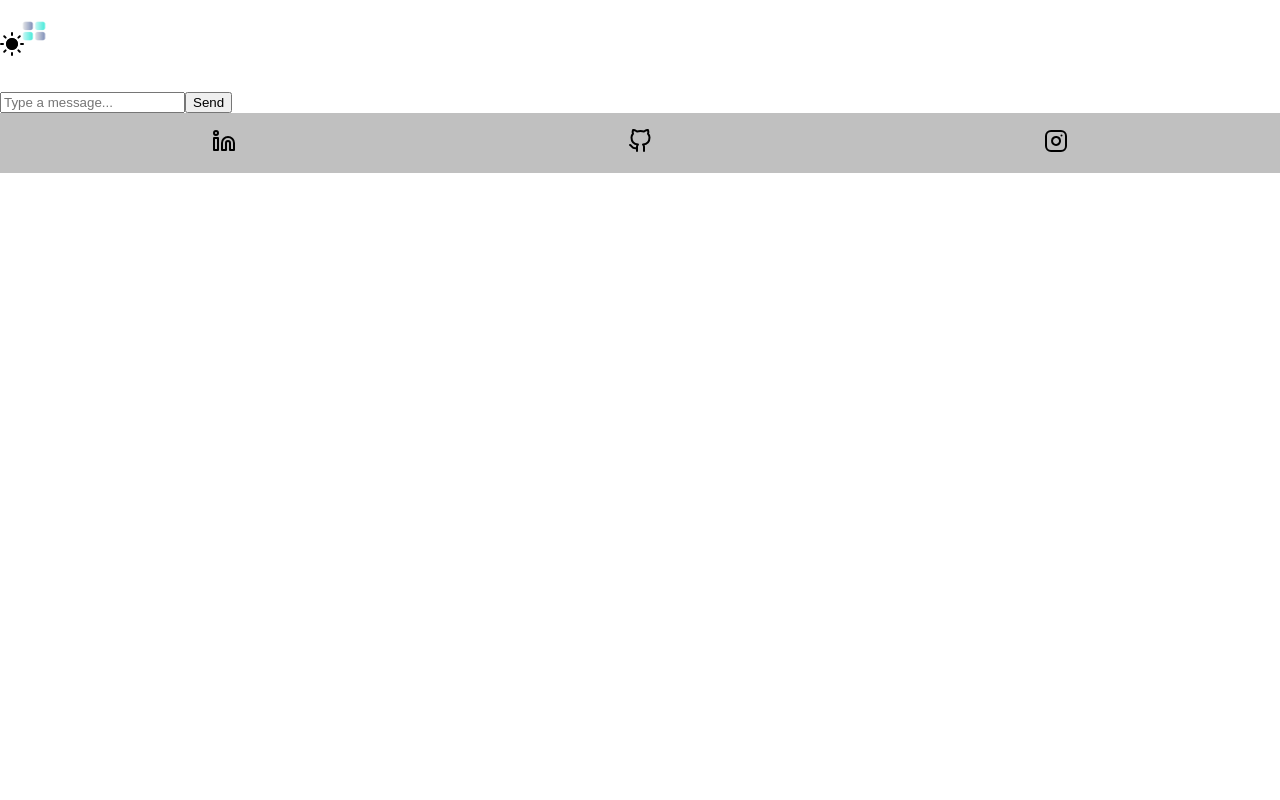
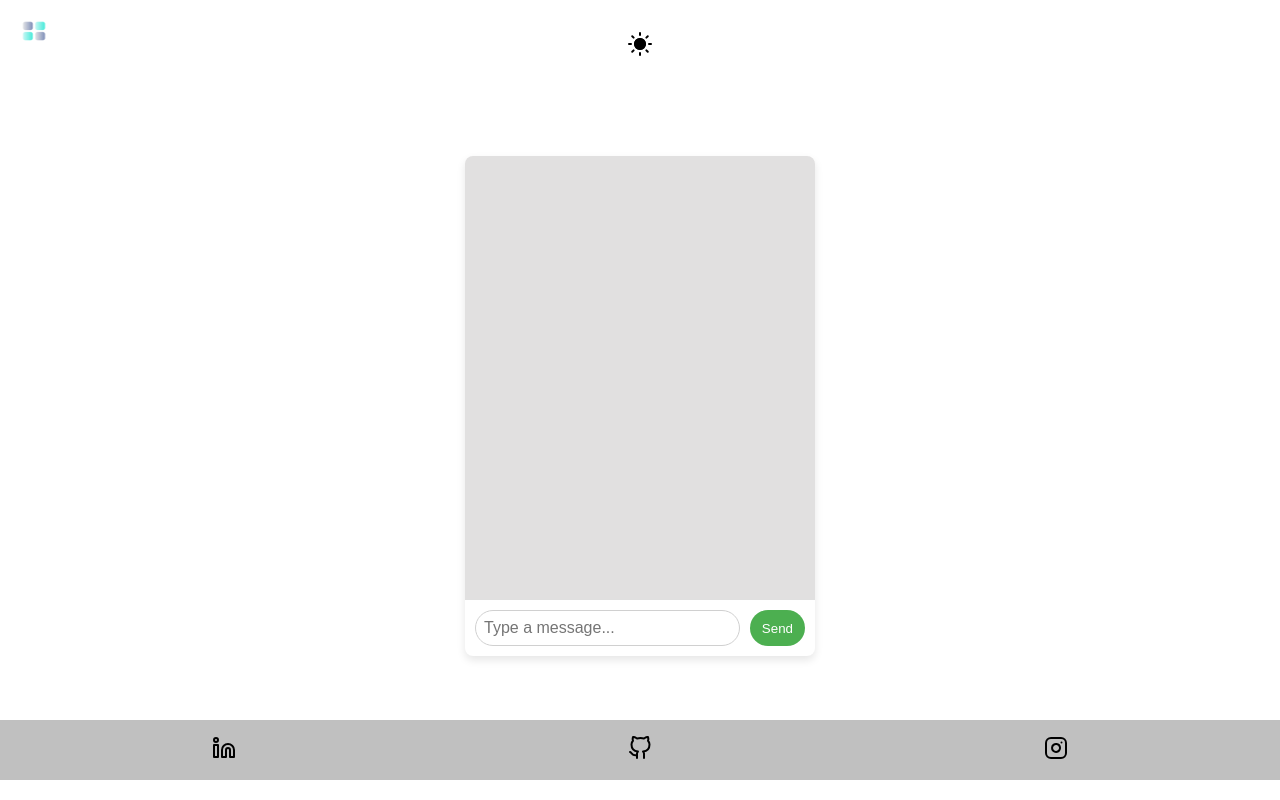
Before and after one commit to RYeeAnn/brainstation-capstone, a React (Create React App) app: page /ChatBotPage in a window 1280 px wide. Built offline with nearby package versions, Linux system fonts and the light colour scheme.

Commit message:
input font size to 16px

```diff
--- a/src/pages/ChatBotPage/ChatBotPage.scss
+++ b/src/pages/ChatBotPage/ChatBotPage.scss
@@ -1,121 +1,122 @@
 @use '../../partials/styles/mixins.scss' as *;
 @use '../../partials/styles/variables.scss' as *;
 
-// /* ChatbotPage.scss */
-// .chatbot {
+/* ChatbotPage.scss */
+.chatbot {
 
-//   text-align: center;
+  text-align: center;
 
-//       &.dark-mode {
-//         background-color: #1a1a1a; /* Dark background color */
-//         color: #ffffff;
-//       }
+      &.dark-mode {
+        background-color: #1a1a1a; /* Dark background color */
+        color: #ffffff;
+      }
 
-//       .dark-mode-toggle {
-//         margin-top: 20px;
-//         button {
-//           background-color: #007bff;
-//           color: white;
-//           border: none;
-//           padding: 10px 20px;
-//           border-radius: 5px;
-//           cursor: pointer;
-//           transition: background-color 0.2s;
+      .dark-mode-toggle {
+        margin-top: 20px;
+        button {
+          background-color: #007bff;
+          color: white;
+          border: none;
+          padding: 10px 20px;
+          border-radius: 5px;
+          cursor: pointer;
+          transition: background-color 0.2s;
 
-//           &:hover {
-//             background-color: #0056b3;
-//           }
-//         }
-//       }
-//   }
+          &:hover {
+            background-color: #0056b3;
+          }
+        }
+      }
+  }
 
-//   //chatbot
-//   .container {
-//     display: flex;
-//     justify-content: center;
+  //chatbot
+  .container {
+    display: flex;
+    justify-content: center;
 
-//     @include tablet {
-//       padding: 4rem;
-//     }
-//   }
+    @include tablet {
+      padding: 4rem;
+    }
+  }
 
-//   .chat-window {
-//     width: 350px;
-//     height: 500px;
-//     border-radius: 8px;
-//     overflow: hidden;
-//     box-shadow: 0 4px 8px rgba(0, 0, 0, 0.1);
-//     display: flex;
-//     flex-direction: column;
-//     background-color: #fff;
-//   }
+  .chat-window {
+    width: 350px;
+    height: 500px;
+    border-radius: 8px;
+    overflow: hidden;
+    box-shadow: 0 4px 8px rgba(0, 0, 0, 0.1);
+    display: flex;
+    flex-direction: column;
+    background-color: #fff;
+  }
 
-//   .chat-messages {
-//     background-color: rgb(225, 224, 224);
-//     color: black;
-//     flex-grow: 1;
-//     padding: 10px;
-//     overflow-y: auto;
-//     display: flex;
-//     flex-direction: column;
-//     gap: 10px;
-//   }
+  .chat-messages {
+    background-color: rgb(225, 224, 224);
+    color: black;
+    flex-grow: 1;
+    padding: 10px;
+    overflow-y: auto;
+    display: flex;
+    flex-direction: column;
+    gap: 10px;
+  }
 
-//   .message {
-//     background-color: #e4f5d4;
-//     padding: 8px 10px;
-//     border-radius: 16px;
-//     max-width: 70%;
-//     align-self: flex-start; /* Change from flex-end to flex-start for bot messages */
-//     word-wrap: break-word;
-//   }
+  .message {
+    background-color: #e4f5d4;
+    padding: 8px 10px;
+    border-radius: 16px;
+    max-width: 70%;
+    align-self: flex-start; /* Change from flex-end to flex-start for bot messages */
+    word-wrap: break-word;
+  }
 
-//   .user {
-//     background-color: #dcf8c6;
-//     align-self: flex-end;
-//     margin-left: auto;
-//   }
+  .user {
+    background-color: #dcf8c6;
+    align-self: flex-end;
+    margin-left: auto;
+  }
 
-//   .bot {
-//     background-color: #f1f0f0;
-//     align-self: flex-start; /* Bot messages are now on the left */
-//     margin-right: auto;
-//   }
+  .bot {
+    background-color: #f1f0f0;
+    align-self: flex-start; /* Bot messages are now on the left */
+    margin-right: auto;
+  }
 
-//   .message-input {
-//     border-top: 1px solid #e0e0e0;
-//     padding: 10px;
-//     display: flex;
-//     gap: 10px;
+  .message-input {
+    border-top: 1px solid #e0e0e0;
+    padding: 10px;
+    display: flex;
+    gap: 10px;
 
-//     input {
-//       flex-grow: 1;
-//       padding: 8px;
-//       border-radius: 20px;
-//       border: 1px solid #d0d0d0;
-//       outline: none;
+    input {
+      font-size: 16px;
+      flex-grow: 1;
+      padding: 8px;
+      border-radius: 20px;
+      border: 1px solid #d0d0d0;
+      outline: none;
 
-//       &:focus {
-//         border-color: #a0a0a0;
-//       }
-//     }
+      &:focus {
+        border-color: #a0a0a0;
+      }
+    }
 
-//     button {
-//       padding: 8px 12px;
-//       background-color: #4caf50;
-//       color: white;
-//       border: none;
-//       border-radius: 20px;
-//       cursor: pointer;
-//       transition: background-color 0.3s;
+    button {
+      padding: 8px 12px;
+      background-color: #4caf50;
+      color: white;
+      border: none;
+      border-radius: 20px;
+      cursor: pointer;
+      transition: background-color 0.3s;
 
-//       &:hover {
-//         background-color: #45a049;
-//       }
-//     }
-//   }
+      &:hover {
+        background-color: #45a049;
+      }
+    }
+  }
 
-//   .buttonContainer {
-//     display: flex;
-//     justify-content: end;
-//   }
+  .buttonContainer {
+    display: flex;
+    justify-content: end;
+  }
```
